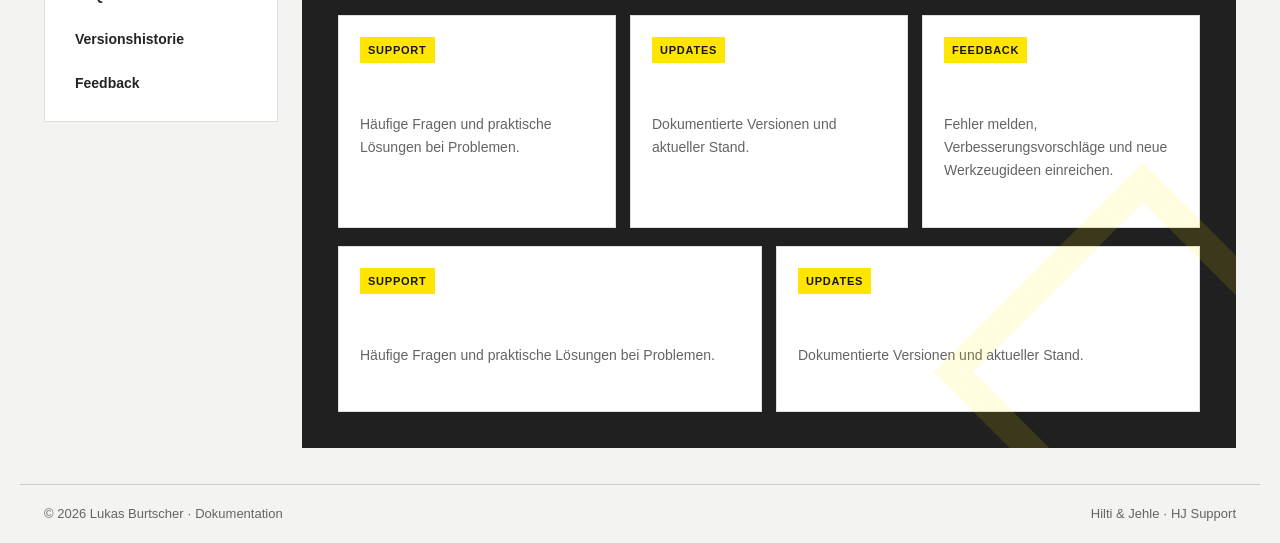
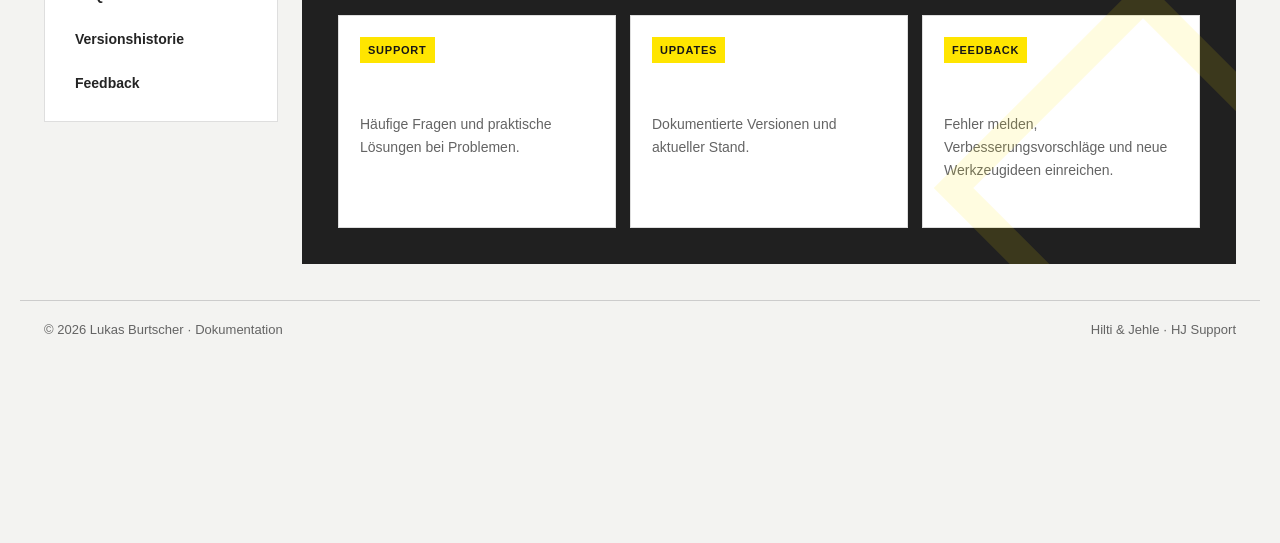
Before and after one commit to lukasburtscher2003/handy-dandy-allplan-tools, a plain HTML site: page docs/index.html in a window 1280 px wide. Shown: the part 396-939 px from the top of the page. After the commit the page ends 800 px from the top, so only its background shows below. Drawn offline with Linux system fonts and the light colour scheme.

```diff
--- a/docs/index.html
+++ b/docs/index.html
@@ -56,7 +56,6 @@
 					</div>
 					<p data-empty hidden>Kein passendes Werkzeug gefunden.</p>
 				</section>
-				<div class="grid"><a class="card" href="faq.html"><span class="pill">Support</span><h2>FAQ &amp; Hilfe</h2><p>Häufige Fragen und praktische Lösungen bei Problemen.</p><span class="arrow">Zur Hilfe →</span></a><a class="card" href="versionen.html"><span class="pill">Updates</span><h2>Versionshistorie</h2><p>Dokumentierte Versionen und aktueller Stand.</p><span class="arrow">Versionen ansehen →</span></a></div>
 			</main>
 		</div>
 		<footer class="footer"><span>© 2026 Lukas Burtscher · Dokumentation</span><span>Hilti &amp; Jehle · HJ Support</span></footer>
```
